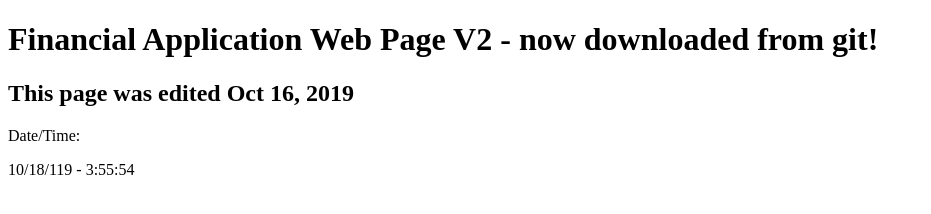
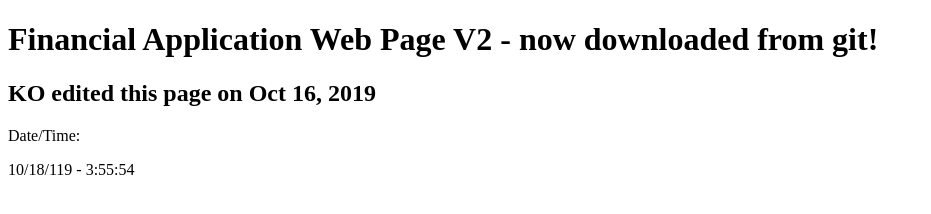
Before and after one commit to neslok/calm_flow, a plain HTML site: page index.html in a window 1280 px wide. Shown: the whole page, without its empty margins (0-931 px from the left). Drawn offline with Linux system fonts and the light colour scheme.

Commit message:
Update index.html

```diff
--- a/index.html
+++ b/index.html
@@ -4,7 +4,7 @@
 
 		<h1>Financial Application Web Page V2 - now downloaded from git!</h1>
 
-		<p><h2>This page was edited Oct 16, 2019</h2></p>
+		<p><h2>KO edited this page on Oct 16, 2019</h2></p>
 
 		<p>Date/Time: <span id="datetime"></span></p>
 
```
